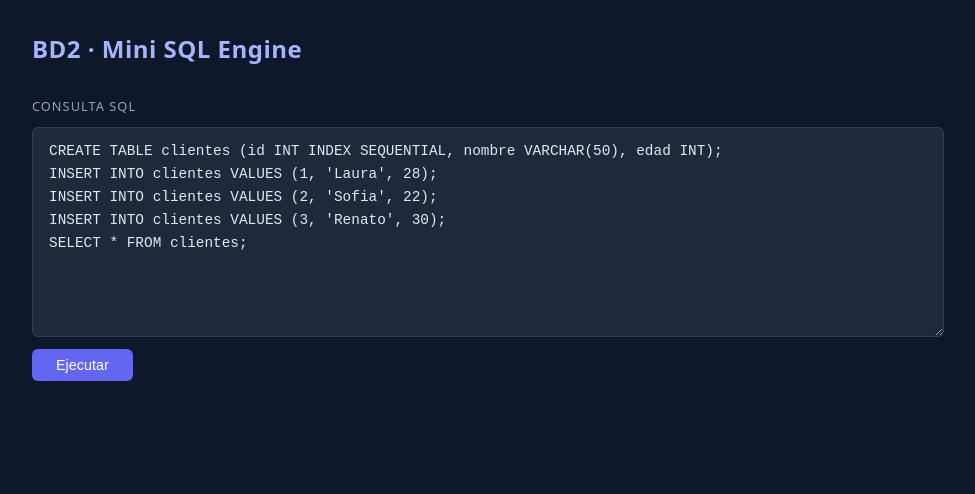
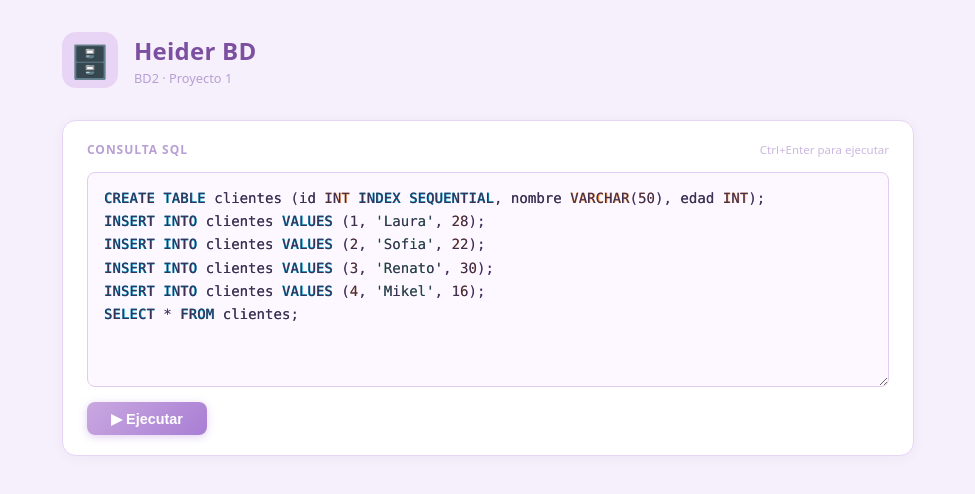
Before and after one commit to lauranagamine1/bd2-proyecto1, a React app in the folder frontend/: page / in a window 1280 px wide. Shown: the top 494 px of the page, without its empty margins (152-1127 px from the left). Built offline with nearby package versions, Linux system fonts and the light colour scheme; the HTML template or start-up script is replaced by a standard one.

Commit message:
feat: las funciones reservadas (SELECT, TYPES, etc) se pintan de otro color

```diff
--- a/frontend/src/App.css
+++ b/frontend/src/App.css
@@ -6,104 +6,229 @@
 
 body {
   font-family: system-ui, sans-serif;
-  background: #0f172a;
-  color: #e2e8f0;
+  background: #f5f0fb;
+  color: #3d2f52;
   min-height: 100vh;
 }
 
+/* ── Layout ── */
+
 .app {
-  max-width: 960px;
+  max-width: 900px;
   margin: 0 auto;
-  padding: 2rem 1.5rem;
+  padding: 2rem 1.5rem 4rem;
 }
 
 header {
+  display: flex;
+  align-items: center;
+  gap: 1rem;
   margin-bottom: 2rem;
+}
+
+.header-icon {
+  font-size: 2rem;
+  background: #e8d5f5;
+  border-radius: 14px;
+  width: 56px;
+  height: 56px;
+  display: flex;
+  align-items: center;
+  justify-content: center;
+  flex-shrink: 0;
 }
 
 header h1 {
   font-size: 1.5rem;
-  font-weight: 600;
-  color: #a5b4fc;
-  letter-spacing: 0.02em;
+  font-weight: 700;
+  color: #7c4fa0;
+  letter-spacing: 0.01em;
 }
 
-.editor-section {
-  display: flex;
-  flex-direction: column;
-  gap: 0.75rem;
-  margin-bottom: 1.5rem;
+.subtitle {
+  font-size: 0.8rem;
+  color: #b89fd4;
+  margin-top: 2px;
 }
 
-.editor-section label {
-  font-size: 0.8rem;
+/* ── Cards ── */
+
+.card {
+  background: #fff;
+  border: 1.5px solid #e8d5f5;
+  border-radius: 14px;
+  padding: 1.25rem 1.5rem;
+  margin-bottom: 1.25rem;
+  box-shadow: 0 2px 12px rgba(140, 80, 180, 0.06);
+}
+
+.card-header {
+  display: flex;
+  align-items: center;
+  justify-content: space-between;
+  margin-bottom: 0.9rem;
+}
+
+.card-title {
+  font-size: 0.75rem;
+  font-weight: 600;
   text-transform: uppercase;
   letter-spacing: 0.08em;
-  color: #94a3b8;
+  color: #b89fd4;
 }
 
-textarea {
-  width: 100%;
-  background: #1e293b;
-  color: #e2e8f0;
-  border: 1px solid #334155;
-  border-radius: 6px;
-  padding: 0.75rem 1rem;
-  font-family: "Fira Code", "Cascadia Code", monospace;
-  font-size: 0.9rem;
-  line-height: 1.6;
-  resize: vertical;
-  outline: none;
+.hint {
+  font-size: 0.72rem;
+  color: #cbb8e0;
 }
 
-textarea:focus {
-  border-color: #6366f1;
+/* ── SQL Editor ── */
+
+.editor-wrap {
+  position: relative;
+  border-radius: 8px;
+  border: 1.5px solid #e0ccf0;
+  overflow: hidden;
+  background: #fdf8ff;
+  margin-bottom: 0.9rem;
 }
 
-button {
-  align-self: flex-start;
-  background: #6366f1;
+.editor-highlight,
+.editor-input {
+  font-family: "Fira Code", "Cascadia Code", "Consolas", monospace;
+  font-size: 0.88rem;
+  line-height: 1.65;
+  padding: 0.85rem 1rem;
+  margin: 0;
+  white-space: pre-wrap;
+  word-break: break-word;
+  tab-size: 2;
+}
+
+.editor-highlight {
+  position: absolute;
+  inset: 0;
+  pointer-events: none;
+  color: transparent;
+  overflow: hidden;
+}
+
+.editor-input {
+  position: relative;
+  display: block;
+  width: 100%;
+  background: transparent;
+  color: #3d2f52;
+  border: none;
+  outline: none;
+  resize: vertical;
+  caret-color: #9b5dd4;
+  z-index: 1;
+  min-height: 160px;
+}
+
+.editor-wrap:focus-within {
+  border-color: #c9a8e0;
+  box-shadow: 0 0 0 3px rgba(180, 130, 220, 0.15);
+}
+
+/* ── Syntax highlighting ── */
+
+.hl-keyword  { color: #0099cc; font-weight: 700; text-shadow: 0 0 1px rgba(0,180,220,0.15); }
+.hl-type     { color: #e8873a; font-weight: 600; }
+.hl-boolean  { color: #e0457a; font-weight: 600; }
+.hl-string   { color: #27a864; }
+.hl-number   { color: #c96a20; }
+.hl-ident    { color: #444466; }
+.hl-sym      { color: #aa88cc; }
+
+/* ── Run button ── */
+
+.run-btn {
+  display: inline-flex;
+  align-items: center;
+  gap: 0.4rem;
+  background: linear-gradient(135deg, #c9a8e0, #a87ed4);
   color: #fff;
   border: none;
-  border-radius: 6px;
-  padding: 0.5rem 1.5rem;
+  border-radius: 8px;
+  padding: 0.55rem 1.5rem;
   font-size: 0.9rem;
-  font-weight: 500;
+  font-weight: 600;
   cursor: pointer;
-  transition: background 0.15s;
+  transition: opacity 0.15s, transform 0.1s;
+  box-shadow: 0 2px 8px rgba(160, 100, 210, 0.3);
 }
 
-button:hover:not(:disabled) { background: #4f46e5; }
-button:disabled { opacity: 0.5; cursor: not-allowed; }
+.run-btn:hover:not(:disabled) { opacity: 0.88; transform: translateY(-1px); }
+.run-btn:active:not(:disabled) { transform: translateY(0); }
+.run-btn:disabled { opacity: 0.5; cursor: not-allowed; }
+
+.spinner {
+  width: 13px;
+  height: 13px;
+  border: 2px solid rgba(255,255,255,0.4);
+  border-top-color: #fff;
+  border-radius: 50%;
+  animation: spin 0.7s linear infinite;
+  display: inline-block;
+}
+
+@keyframes spin { to { transform: rotate(360deg); } }
+
+/* ── Stats ── */
 
 .stats {
   display: flex;
   flex-wrap: wrap;
-  gap: 1rem;
-  background: #1e293b;
-  border: 1px solid #334155;
-  border-radius: 6px;
-  padding: 0.75rem 1rem;
-  font-size: 0.85rem;
-  color: #94a3b8;
-  margin-bottom: 1.5rem;
+  gap: 0.75rem;
 }
 
-.stats b { color: #a5b4fc; }
+.stat-item {
+  background: #f5eeff;
+  border: 1px solid #e8d5f5;
+  border-radius: 8px;
+  padding: 0.5rem 0.9rem;
+  display: flex;
+  flex-direction: column;
+  gap: 2px;
+  min-width: 100px;
+}
 
-.error {
-  background: #450a0a;
-  border: 1px solid #7f1d1d;
-  border-radius: 6px;
-  color: #fca5a5;
-  padding: 0.75rem 1rem;
+.stat-label {
+  font-size: 0.7rem;
+  color: #b89fd4;
+  text-transform: uppercase;
+  letter-spacing: 0.05em;
+}
+
+.stat-value {
+  font-size: 1.05rem;
+  font-weight: 700;
+  color: #7c4fa0;
+}
+
+.stat-value.hit  { color: #3aaa72; }
+.stat-value.miss { color: #d4845a; }
+
+/* ── Error ── */
+
+.error-box {
+  background: #fff0f0;
+  border: 1.5px solid #f5c0c0;
+  border-radius: 10px;
+  color: #c05050;
+  padding: 0.85rem 1.1rem;
   font-size: 0.85rem;
-  margin-bottom: 1rem;
+  margin-bottom: 1.25rem;
 }
+
+/* ── Table ── */
 
 .table-wrap {
   overflow-x: auto;
-  margin-bottom: 1.5rem;
+  border-radius: 8px;
+  border: 1px solid #ecdff7;
 }
 
 table {
@@ -113,64 +238,87 @@ table {
 }
 
 th {
-  background: #1e293b;
-  color: #94a3b8;
+  background: #f5eeff;
+  color: #9b7bb5;
   text-align: left;
-  padding: 0.5rem 0.75rem;
-  border-bottom: 1px solid #334155;
-  font-weight: 500;
-  font-size: 0.75rem;
+  padding: 0.55rem 0.85rem;
+  font-weight: 600;
+  font-size: 0.72rem;
   text-transform: uppercase;
-  letter-spacing: 0.05em;
+  letter-spacing: 0.06em;
+  border-bottom: 1.5px solid #e8d5f5;
 }
 
 td {
-  padding: 0.5rem 0.75rem;
-  border-bottom: 1px solid #1e293b;
-  color: #e2e8f0;
+  padding: 0.55rem 0.85rem;
+  border-bottom: 1px solid #f3eafc;
+  color: #3d2f52;
 }
 
-tr:hover td { background: #1e293b; }
+tr:last-child td { border-bottom: none; }
+tr:hover td { background: #fdf5ff; }
 
 .empty {
-  color: #475569;
+  color: #c4aed8;
   font-size: 0.875rem;
-  margin-bottom: 1rem;
+  padding: 0.5rem 0;
 }
+
+/* ── Messages ── */
 
 .messages {
   display: flex;
   flex-direction: column;
-  gap: 0.4rem;
-  margin-bottom: 1rem;
+  gap: 0.5rem;
 }
 
 .msg {
-  font-size: 0.85rem;
-  color: #6ee7b7;
+  display: flex;
+  align-items: center;
+  gap: 0.5rem;
+  font-size: 0.875rem;
+  color: #5a8a6a;
 }
 
+.msg-icon {
+  background: #d4f0e0;
+  color: #3aaa72;
+  border-radius: 50%;
+  width: 20px;
+  height: 20px;
+  display: flex;
+  align-items: center;
+  justify-content: center;
+  font-size: 0.7rem;
+  font-weight: 700;
+  flex-shrink: 0;
+}
+
+/* ── Plot ── */
+
 .plot {
-  background: #1e293b;
-  border: 1px solid #334155;
-  border-radius: 6px;
+  margin-top: 1.25rem;
+  background: #fdf8ff;
+  border: 1px solid #e8d5f5;
+  border-radius: 10px;
   padding: 1rem 1rem 1.5rem;
 }
 
 .plot h3 {
-  font-size: 0.85rem;
-  font-weight: 500;
-  color: #94a3b8;
-  margin-bottom: 1rem;
+  font-size: 0.72rem;
+  font-weight: 600;
+  color: #b89fd4;
+  margin-bottom: 0.75rem;
   text-transform: uppercase;
-  letter-spacing: 0.05em;
+  letter-spacing: 0.07em;
 }
 
 .tooltip-box {
-  background: #0f172a;
-  border: 1px solid #334155;
-  border-radius: 4px;
+  background: #fff;
+  border: 1.5px solid #e8d5f5;
+  border-radius: 8px;
   padding: 0.5rem 0.75rem;
   font-size: 0.8rem;
-  color: #e2e8f0;
+  color: #3d2f52;
+  box-shadow: 0 2px 8px rgba(140, 80, 180, 0.1);
 }
--- a/frontend/src/App.jsx
+++ b/frontend/src/App.jsx
@@ -1,4 +1,4 @@
-import { useState } from "react"
+import { useState, useRef, useEffect } from "react"
 import {
   ScatterChart, Scatter, XAxis, YAxis, CartesianGrid,
   Tooltip, ResponsiveContainer, Label,
@@ -7,15 +7,104 @@ import "./App.css"
 
 const API = "http://localhost:8000"
 
+const KEYWORDS = new Set([
+  "SELECT","FROM","WHERE","CREATE","TABLE","INSERT","INTO","VALUES",
+  "DELETE","BETWEEN","AND","IN","INDEX","FILE",
+  "SEQUENTIAL","HASH","BTREE","RTREE",
+  "POINT","RADIUS","K",
+])
+const TYPES = new Set(["INT","FLOAT","VARCHAR","BOOL"])
+const BOOLEANS = new Set(["TRUE","FALSE"])
+
+function escHtml(s) {
+  return s.replace(/&/g,"&amp;").replace(/</g,"&lt;").replace(/>/g,"&gt;")
+}
+
+function highlight(code) {
+  const TOKEN = /('(?:[^'])*')|(\b\d+(?:\.\d+)?\b)|([A-Za-z_][A-Za-z0-9_]*)|([().,;=*])/g
+  let result = ""
+  let last = 0
+  let m
+  while ((m = TOKEN.exec(code)) !== null) {
+    result += escHtml(code.slice(last, m.index))
+    const [full,, , word] = m
+    const str = m[1], num = m[2], sym = m[4]
+    if (str)       result += `<span class="hl-string">${escHtml(full)}</span>`
+    else if (num)  result += `<span class="hl-number">${escHtml(full)}</span>`
+    else if (word) {
+      const up = word.toUpperCase()
+      if (KEYWORDS.has(up))      result += `<span class="hl-keyword">${escHtml(full)}</span>`
+      else if (TYPES.has(up))    result += `<span class="hl-type">${escHtml(full)}</span>`
+      else if (BOOLEANS.has(up)) result += `<span class="hl-boolean">${escHtml(full)}</span>`
+      else                       result += `<span class="hl-ident">${escHtml(full)}</span>`
+    }
+    else if (sym)  result += `<span class="hl-sym">${escHtml(full)}</span>`
+    last = m.index + full.length
+  }
+  result += escHtml(code.slice(last))
+  return result + "\n"
+}
+
+function SqlEditor({ value, onChange }) {
+  const textareaRef = useRef(null)
+  const preRef = useRef(null)
+
+  function syncScroll() {
+    if (preRef.current && textareaRef.current) {
+      preRef.current.scrollTop = textareaRef.current.scrollTop
+      preRef.current.scrollLeft = textareaRef.current.scrollLeft
+    }
+  }
+
+  useEffect(() => { syncScroll() }, [value])
+
+  return (
+    <div className="editor-wrap">
+      <pre
+        ref={preRef}
+        className="editor-highlight"
+        aria-hidden="true"
+        dangerouslySetInnerHTML={{ __html: highlight(value) }}
+      />
+      <textarea
+        ref={textareaRef}
+        className="editor-input"
+        value={value}
+        onChange={e => onChange(e.target.value)}
+        onScroll={syncScroll}
+        rows={8}
+        spellCheck={false}
+        autoCapitalize="off"
+        autoCorrect="off"
+      />
+    </div>
+  )
+}
+
 function StatsPanel({ stats }) {
   if (!stats) return null
   return (
     <div className="stats">
-      <span>Tiempo: <b>{stats.time_ms} ms</b></span>
-      <span>Lecturas disco: <b>{stats.disk.reads}</b></span>
-      <span>Escrituras disco: <b>{stats.disk.writes}</b></span>
-      <span>Buffer hits: <b>{stats.buffer.hits}</b></span>
-      <span>Buffer misses: <b>{stats.buffer.misses}</b></span>
+      <div className="stat-item">
+        <span className="stat-label">Tiempo</span>
+        <span className="stat-value">{stats.time_ms} ms</span>
+      </div>
+      <div className="stat-item">
+        <span className="stat-label">Lecturas disco</span>
+        <span className="stat-value">{stats.disk.reads}</span>
+      </div>
+      <div className="stat-item">
+        <span className="stat-label">Escrituras disco</span>
+        <span className="stat-value">{stats.disk.writes}</span>
+      </div>
+      <div className="stat-item">
+        <span className="stat-label">Buffer hits</span>
+        <span className="stat-value hit">{stats.buffer.hits}</span>
+      </div>
+      <div className="stat-item">
+        <span className="stat-label">Buffer misses</span>
+        <span className="stat-value miss">{stats.buffer.misses}</span>
+      </div>
     </div>
   )
 }
@@ -54,23 +143,19 @@ function PointPlot({ rows }) {
 
   const key = pointKeys[0]
   const nameKey = Object.keys(rows[0]).find(k => k !== key) || "idx"
-  const data = rows.map((r, i) => ({
-    x: r[key].x,
-    y: r[key].y,
-    name: r[nameKey] || i,
-  }))
+  const data = rows.map((r, i) => ({ x: r[key].x, y: r[key].y, name: r[nameKey] || i }))
 
   return (
     <div className="plot">
       <h3>Visualización espacial</h3>
-      <ResponsiveContainer width="100%" height={340}>
+      <ResponsiveContainer width="100%" height={300}>
         <ScatterChart margin={{ top: 10, right: 30, bottom: 30, left: 30 }}>
-          <CartesianGrid strokeDasharray="3 3" />
-          <XAxis dataKey="x" type="number" domain={["auto", "auto"]}>
-            <Label value="longitud" offset={-10} position="insideBottom" />
+          <CartesianGrid strokeDasharray="3 3" stroke="#e8d5f5" />
+          <XAxis dataKey="x" type="number" domain={["auto","auto"]} tick={{ fill: "#9b7bb5", fontSize: 12 }}>
+            <Label value="longitud" offset={-10} position="insideBottom" fill="#b89fd4" />
           </XAxis>
-          <YAxis dataKey="y" type="number" domain={["auto", "auto"]}>
-            <Label value="latitud" angle={-90} position="insideLeft" />
+          <YAxis dataKey="y" type="number" domain={["auto","auto"]} tick={{ fill: "#9b7bb5", fontSize: 12 }}>
+            <Label value="latitud" angle={-90} position="insideLeft" fill="#b89fd4" />
           </YAxis>
           <Tooltip
             content={({ payload }) => {
@@ -85,29 +170,30 @@ function PointPlot({ rows }) {
               )
             }}
           />
-          <Scatter data={data} fill="#6366f1" />
+          <Scatter data={data} fill="#c9a8e0" />
         </ScatterChart>
       </ResponsiveContainer>
     </div>
   )
 }
 
-export default function App() {
-  const [sql, setSql] = useState(
+const DEFAULT_SQL =
   "CREATE TABLE clientes (id INT INDEX SEQUENTIAL, nombre VARCHAR(50), edad INT);\n" +
   "INSERT INTO clientes VALUES (1, 'Laura', 28);\n" +
   "INSERT INTO clientes VALUES (2, 'Sofia', 22);\n" +
   "INSERT INTO clientes VALUES (3, 'Renato', 30);\n" +
+  "INSERT INTO clientes VALUES (4, 'Mikel', 16);\n" +
   "SELECT * FROM clientes;"
-  )
+
+export default function App() {
+  const [sql, setSql]         = useState(DEFAULT_SQL)
   const [results, setResults] = useState([])
   const [stats, setStats]     = useState(null)
   const [error, setError]     = useState(null)
   const [loading, setLoading] = useState(false)
 
   async function runQuery() {
-    setLoading(true)
-    setError(null)
+    setLoading(true); setError(null)
     try {
       const res = await fetch(`${API}/query`, {
         method: "POST",
@@ -115,19 +201,15 @@ export default function App() {
         body: JSON.stringify({ sql }),
       })
       const json = await res.json()
-      if (!res.ok) {
-        setError(json.detail)
-        setResults([])
-        setStats(null)
-      } else {
-        setResults(json.results)
-        setStats(json.stats)
-      }
+      if (!res.ok) { setError(json.detail); setResults([]); setStats(null) }
+      else         { setResults(json.results); setStats(json.stats) }
     } catch {
       setError("No se pudo conectar con el servidor (¿está corriendo la API?)")
-    } finally {
-      setLoading(false)
+    } finally { setLoading(false) }
   }
+
+  function handleKey(e) {
+    if ((e.ctrlKey || e.metaKey) && e.key === "Enter") { e.preventDefault(); runQuery() }
   }
 
   const rows     = results.flatMap(r => Array.isArray(r) ? r : [r])
@@ -137,38 +219,57 @@ export default function App() {
   return (
     <div className="app">
       <header>
-        <h1>BD2 · Mini SQL Engine</h1>
+        <div className="header-icon">🗄️</div>
+        <div>
+          <h1>Heider BD</h1>
+          <p className="subtitle">BD2 · Proyecto 1</p>
+        </div>
       </header>
 
       <main>
-        <section className="editor-section">
-          <label>Consulta SQL</label>
-          <textarea
-            value={sql}
-            onChange={e => setSql(e.target.value)}
-            rows={8}
-            spellCheck={false}
-          />
-          <button onClick={runQuery} disabled={loading}>
-            {loading ? "Ejecutando..." : "Ejecutar"}
+        <section className="card editor-section">
+          <div className="card-header">
+            <span className="card-title">Consulta SQL</span>
+            <span className="hint">Ctrl+Enter para ejecutar</span>
+          </div>
+          <div onKeyDown={handleKey}>
+            <SqlEditor value={sql} onChange={setSql} />
+          </div>
+          <button onClick={runQuery} disabled={loading} className="run-btn">
+            {loading ? <><span className="spinner" /> Ejecutando…</> : "▶ Ejecutar"}
           </button>
         </section>
 
-        {error && <div className="error">{error}</div>}
+        {error && <div className="error-box">{error}</div>}
 
+        {stats && (
+          <section className="card">
+            <div className="card-header"><span className="card-title">Estadísticas</span></div>
             <StatsPanel stats={stats} />
+          </section>
+        )}
 
         {dataRows.length > 0 && (
-          <>
+          <section className="card">
+            <div className="card-header">
+              <span className="card-title">Resultados</span>
+              <span className="hint">{dataRows.length} fila{dataRows.length !== 1 ? "s" : ""}</span>
+            </div>
             <ResultTable rows={dataRows} />
             <PointPlot rows={dataRows} />
-          </>
+          </section>
         )}
 
         {!error && dataRows.length === 0 && msgRows.length > 0 && (
+          <section className="card">
             <div className="messages">
-            {msgRows.map((r, i) => <div key={i} className="msg">✓ {r.message}</div>)}
+              {msgRows.map((r, i) => (
+                <div key={i} className="msg">
+                  <span className="msg-icon">✓</span> {r.message}
                 </div>
+              ))}
+            </div>
+          </section>
         )}
       </main>
     </div>
```
Lines whose indentation alone changed are shown as unchanged.
